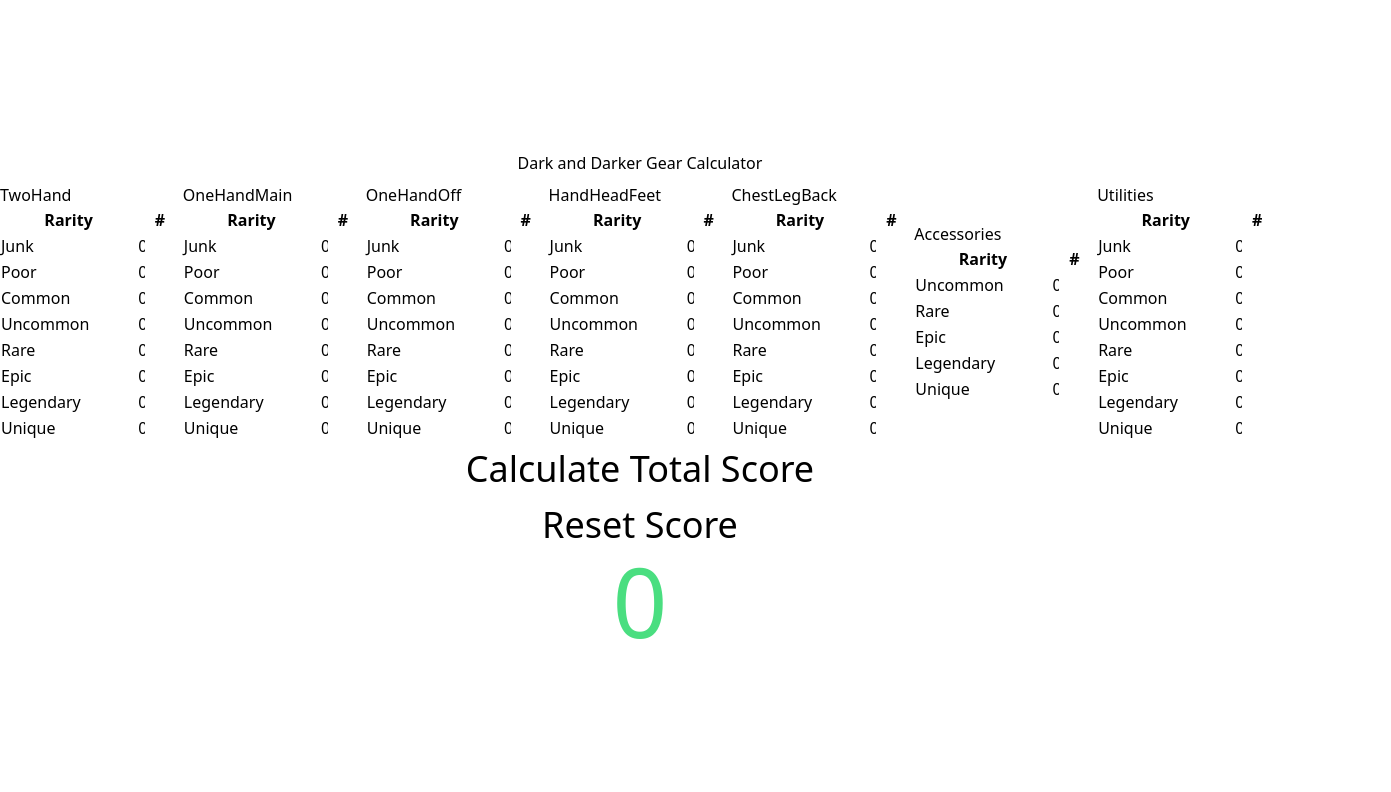
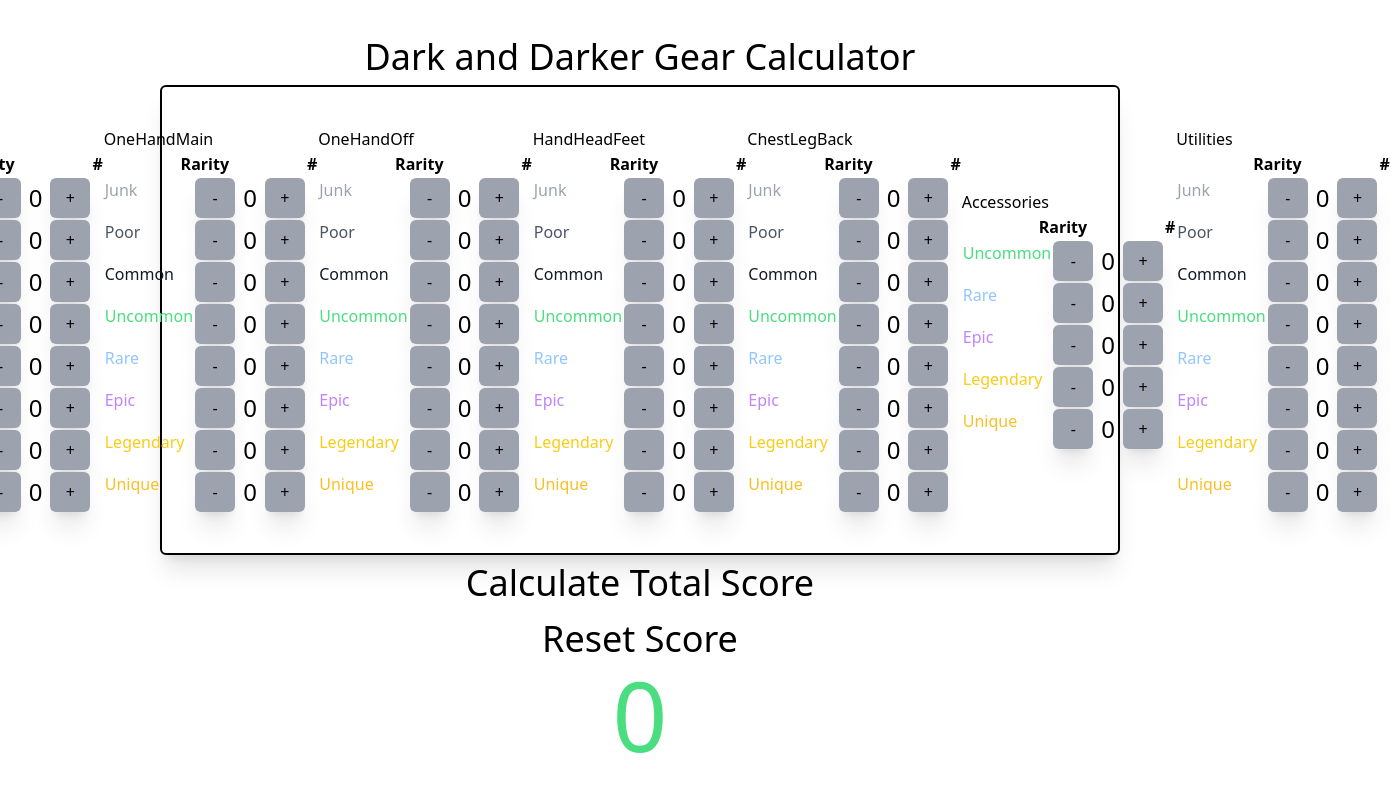
Before and after one commit to MClaborn2010/DnDGearCalculator, a Next.js app: page / in a window 1280 px wide. Shown: the top 792 px of the page, 1391 px wide, since content can reach past the window. Built offline with nearby package versions, Linux system fonts and the light colour scheme.

Commit message:
add colors, fix reset button

```diff
--- a/src/pages/index.tsx
+++ b/src/pages/index.tsx
@@ -3,83 +3,83 @@
 const itemTypeRarityValues = [
   {
     TwoHand: {
-      Junk: 15,
-      Poor: 22,
-      Common: 30,
-      Uncommon: 45,
-      Rare: 60,
-      Epic: 90,
-      Legendary: 120,
-      Unique: 175,
+      Junk: { value: 15, color: "text-gray-400" },
+      Poor: { value: 22, color: "text-gray-600" },
+      Common: { value: 30, color: "text-gray-900" },
+      Uncommon: { value: 45, color: "text-green-400" },
+      Rare: { value: 60, color: "text-blue-300" },
+      Epic: { value: 90, color: "text-purple-400" },
+      Legendary: { value: 120, color: "text-yellow-400" },
+      Unique: { value: 175, color: "text-amber-400" },
     },
   },
   {
     OneHandMain: {
-      Junk: 9,
-      Poor: 13,
-      Common: 18,
-      Uncommon: 27,
-      Rare: 36,
-      Epic: 54,
-      Legendary: 72,
-      Unique: 125,
+      Junk: { value: 9, color: "text-gray-400" },
+      Poor: { value: 13, color: "text-gray-600" },
+      Common: { value: 18, color: "text-gray-900" },
+      Uncommon: { value: 27, color: "text-green-400" },
+      Rare: { value: 36, color: "text-blue-300" },
+      Epic: { value: 54, color: "text-purple-400" },
+      Legendary: { value: 72, color: "text-yellow-400" },
+      Unique: { value: 125, color: "text-amber-400" },
     },
   },
   {
     OneHandOff: {
-      Junk: 7,
-      Poor: 10,
-      Common: 14,
-      Uncommon: 21,
-      Rare: 28,
-      Epic: 42,
-      Legendary: 56,
-      Unique: 100,
+      Junk: { value: 7, color: "text-gray-400" },
+      Poor: { value: 10, color: "text-gray-600" },
+      Common: { value: 14, color: "text-gray-900" },
+      Uncommon: { value: 21, color: "text-green-400" },
+      Rare: { value: 28, color: "text-blue-300" },
+      Epic: { value: 42, color: "text-purple-400" },
+      Legendary: { value: 56, color: "text-yellow-400" },
+      Unique: { value: 100, color: "text-amber-400" },
     },
   },
   {
     HandHeadFeet: {
-      Junk: 4,
-      Poor: 6,
-      Common: 8,
-      Uncommon: 12,
-      Rare: 16,
-      Epic: 24,
-      Legendary: 32,
-      Unique: 40,
+      Junk: { value: 4, color: "text-gray-400" },
+      Poor: { value: 6, color: "text-gray-600" },
+      Common: { value: 8, color: "text-gray-900" },
+      Uncommon: { value: 12, color: "text-green-400" },
+      Rare: { value: 16, color: "text-blue-300" },
+      Epic: { value: 24, color: "text-purple-400" },
+      Legendary: { value: 32, color: "text-yellow-400" },
+      Unique: { value: 40, color: "text-amber-400" },
     },
   },
   {
     ChestLegBack: {
-      Junk: 5,
-      Poor: 7,
-      Common: 10,
-      Uncommon: 15,
-      Rare: 20,
-      Epic: 30,
-      Legendary: 40,
-      Unique: 50,
+      Junk: { value: 5, color: "text-gray-400" },
+      Poor: { value: 7, color: "text-gray-600" },
+      Common: { value: 10, color: "text-gray-900" },
+      Uncommon: { value: 15, color: "text-green-400" },
+      Rare: { value: 20, color: "text-blue-300" },
+      Epic: { value: 30, color: "text-purple-400" },
+      Legendary: { value: 40, color: "text-yellow-400" },
+      Unique: { value: 50, color: "text-amber-400" },
     },
   },
   {
     Accessories: {
-      Uncommon: 9,
-      Rare: 12,
-      Epic: 18,
-      Legendary: 24,
-      Unique: 30,
+      Uncommon: { value: 9, color: "text-green-400" },
+      Rare: { value: 12, color: "text-blue-300" },
+      Epic: { value: 18, color: "text-purple-400" },
+      Legendary: { value: 24, color: "text-yellow-400" },
+      Unique: { value: 30, color: "text-amber-400" },
     },
   },
   {
     Utilities: {
-      Junk: 2,
-      Poor: 3,
-      Common: 4,
-      Uncommon: 6,
-      Rare: 8,
-      Epic: 12,
-      Legendary: 16,
-      Unique: 20,
+      Junk: { value: 2, color: "text-gray-400" },
+      Poor: { value: 3, color: "text-gray-600" },
+      Common: { value: 4, color: "text-gray-900" },
+      Uncommon: { value: 6, color: "text-green-400" },
+      Rare: { value: 8, color: "text-blue-300" },
+      Epic: { value: 12, color: "text-purple-400" },
+      Legendary: { value: 16, color: "text-yellow-400" },
+      Unique: { value: 20, color: "text-amber-400" },
     },
   },
 ];
@@ -88,7 +88,7 @@
   const [rarityQuantities, setRarityQuantities] = useState({});
   const [totalScore, setTotalScore] = useState(0);
 
-  const handleQuantityChange = (itemType: any, rarity: any, quantity: any) => {
+  const handleQuantityChange = (itemType, rarity, quantity) => {
     const updatedQuantities = {
       ...rarityQuantities,
       [itemType]: {
@@ -99,47 +99,55 @@
     setRarityQuantities(updatedQuantities);
   };
 
-  type ItemTypeRarityValues = {
-    [itemType: string]: { [rarity: string]: number };
-  };
-  type RarityQuantities = { [itemType: string]: { [rarity: string]: number } };
+  const calculateTotalScore = () => {
+    let totalScore = 0;
 
-  const calculateTotalScore = () => {
-    let totalScore: number = 0;
-
-    itemTypeRarityValues.forEach((itemTypeObj: ItemTypeRarityValues) => {
+    itemTypeRarityValues.forEach((itemTypeObj) => {
       const itemType = Object.keys(itemTypeObj)[0];
       const rarities = itemTypeObj[itemType];
 
-      let itemScore: number = 0;
+      let itemScore = 0;
 
-      Object.entries(rarities).forEach(([rarity, value]: [string, number]) => {
-        const quantity: number = rarityQuantities[itemType]?.[rarity] || 0;
+      Object.entries(rarities).forEach(([rarity, { value }]) => {
+        const quantity = rarityQuantities[itemType]?.[rarity] || 0;
         itemScore += quantity * value;
       });
 
       totalScore += itemScore;
     });
 
-    setTotalScore(totalScore); // Assuming setTotalScore is properly defined elsewhere
+    setTotalScore(totalScore);
   };
 
   const resetScore = () => {
     setTotalScore(0);
+    setRarityQuantities({});
+  };
+
+  const handleDecrement = (itemType, rarity) => {
+    const currentQuantity = rarityQuantities[itemType]?.[rarity] || 0;
+    const newQuantity = Math.max(0, currentQuantity - 1);
+    handleQuantityChange(itemType, rarity, newQuantity);
+  };
+
+  const handleIncrement = (itemType, rarity) => {
+    const currentQuantity = rarityQuantities[itemType]?.[rarity] || 0;
+    const newQuantity = currentQuantity + 1;
+    handleQuantityChange(itemType, rarity, newQuantity);
   };
 
   return (
     <main className="flex flex-col gap-2 items-center justify-center h-screen w-full">
-      <p>Dark and Darker Gear Calculator</p>
-      <div className="flex w-full items-center justify-center">
+      <p className="text-4xl">Dark and Darker Gear Calculator</p>
+      <div className="flex items-center justify-center border-black border-2 p-10 shadow-xl rounded-md w-3/4">
         {itemTypeRarityValues.map((itemTypeObj, index) => {
           const itemType = Object.keys(itemTypeObj)[0];
           const rarities = itemTypeObj[itemType];
 
           return (
-            <div key={index}>
+            <div key={index} className="w-full">
               <h2>{itemType}</h2>
-              <table>
+              <table className="w-full">
                 <thead>
                   <tr>
                     <th>Rarity</th>
@@ -147,26 +155,32 @@
                   </tr>
                 </thead>
                 <tbody>
-                  {Object.entries(rarities).map(([rarity, value]) => (
-                    <tr key={rarity}>
-                      <td>{rarity}</td>
-                      <td>
-                        <input
-                          className="w-1/2"
-                          type="number"
-                          min="0"
-                          value={rarityQuantities[itemType]?.[rarity] || 0}
-                          onChange={(e) =>
-                            handleQuantityChange(
-                              itemType,
-                              rarity,
-                              parseInt(e.target.value)
-                            )
-                          }
-                        />
-                      </td>
-                    </tr>
-                  ))}
+                  {Object.entries(rarities).map(
+                    ([rarity, { value, color }]) => (
+                      <tr key={rarity} className="flex justify-between">
+                        <td>
+                          <p className={`${color}`}>{rarity}</p>
+                        </td>
+                        <td className="flex gap-2 items-center">
+                          <button
+                            className="w-10 h-10 bg-gray-400 rounded-md shadow-xl hover:bg-gray-200 transition-all duration-200"
+                            onClick={() => handleDecrement(itemType, rarity)}
+                          >
+                            -
+                          </button>
+                          <span className="text-2xl">
+                            {rarityQuantities[itemType]?.[rarity] || 0}
+                          </span>
+                          <button
+                            className="w-10 h-10 bg-gray-400 rounded-md shadow-xl hover:bg-gray-200 transition-all duration-200"
+                            onClick={() => handleIncrement(itemType, rarity)}
+                          >
+                            +
+                          </button>
+                        </td>
+                      </tr>
+                    )
+                  )}
                 </tbody>
               </table>
             </div>
--- a/src/styles/globals.css
+++ b/src/styles/globals.css
@@ -1,3 +1,11 @@
 @tailwind base;
 @tailwind components;
 @tailwind utilities;
+
+.blue {
+  color: #3b82f6;
+}
+
+.gray {
+  color: #95a5a6;
+}
--- a/tailwind.config.ts
+++ b/tailwind.config.ts
@@ -1,20 +1,21 @@
-import type { Config } from 'tailwindcss'
+import type { Config } from "tailwindcss";
 
 const config: Config = {
   content: [
-    './src/pages/**/*.{js,ts,jsx,tsx,mdx}',
-    './src/components/**/*.{js,ts,jsx,tsx,mdx}',
-    './src/app/**/*.{js,ts,jsx,tsx,mdx}',
+    "./src/pages/**/*.{js,ts,jsx,tsx,mdx}",
+    "./src/components/**/*.{js,ts,jsx,tsx,mdx}",
+    "./src/app/**/*.{js,ts,jsx,tsx,mdx}",
   ],
+  safelist: ["bg-red-400"],
   theme: {
     extend: {
       backgroundImage: {
-        'gradient-radial': 'radial-gradient(var(--tw-gradient-stops))',
-        'gradient-conic':
-          'conic-gradient(from 180deg at 50% 50%, var(--tw-gradient-stops))',
+        "gradient-radial": "radial-gradient(var(--tw-gradient-stops))",
+        "gradient-conic":
+          "conic-gradient(from 180deg at 50% 50%, var(--tw-gradient-stops))",
       },
     },
   },
   plugins: [],
-}
-export default config
+};
+export default config;
```
